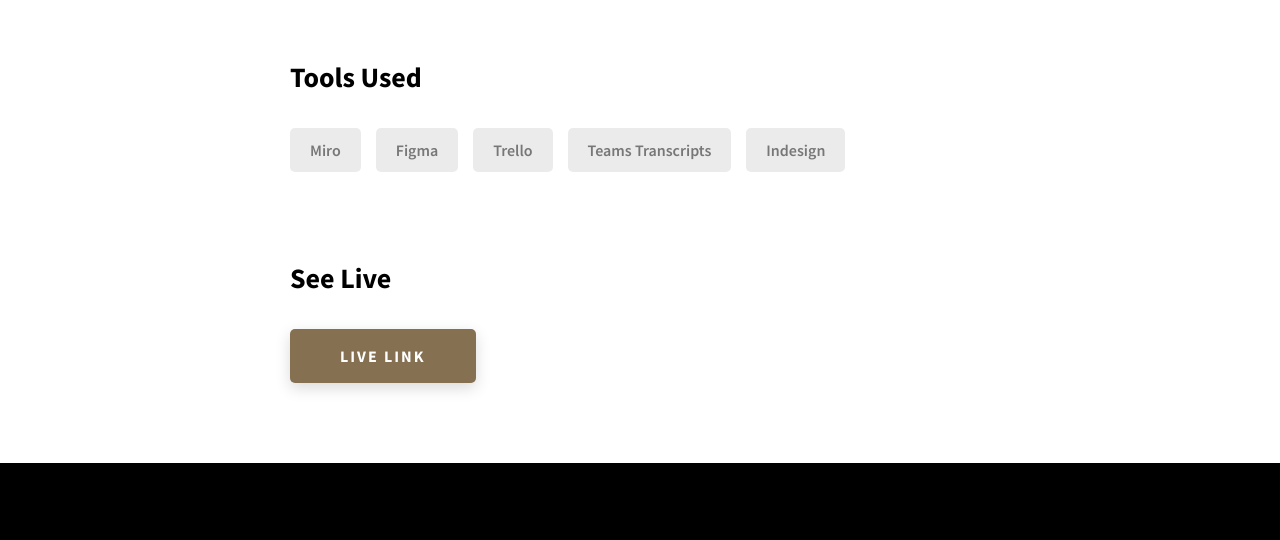
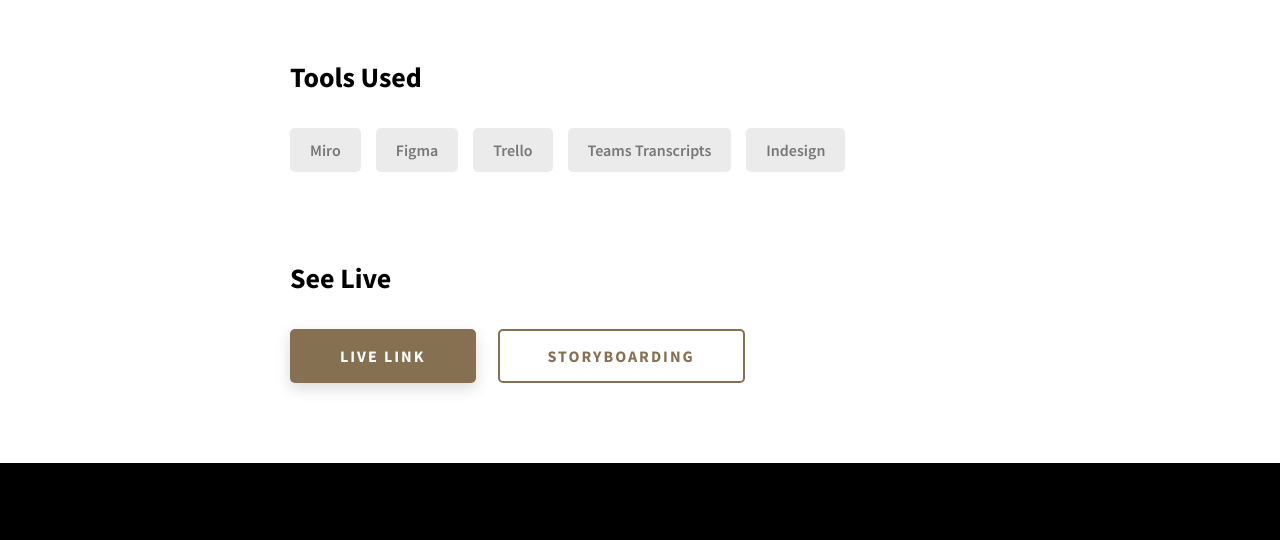
Before and after one commit to LS-kcl/ls-kcl.github.io, a website: page project-2.html in a window 1280 px wide. Shown: the part 1892-2432 px from the top of the page. Drawn offline with Linux system fonts and the light colour scheme.

Commit message:
add: Add storyboarding link to Miro board

```diff
--- a/project-2.html
+++ b/project-2.html
@@ -144,6 +144,12 @@
                 target="_blank"
                 >Live Link</a
               >
+              <a
+                href="https://miro.com/app/board/uXjVPMfHNKw=/"
+                class="btn btn--med btn--theme-inv project-details__links-btn"
+                target="_blank"
+                >Storyboarding</a
+              >
             </div>
           </div>
         </div>
```
